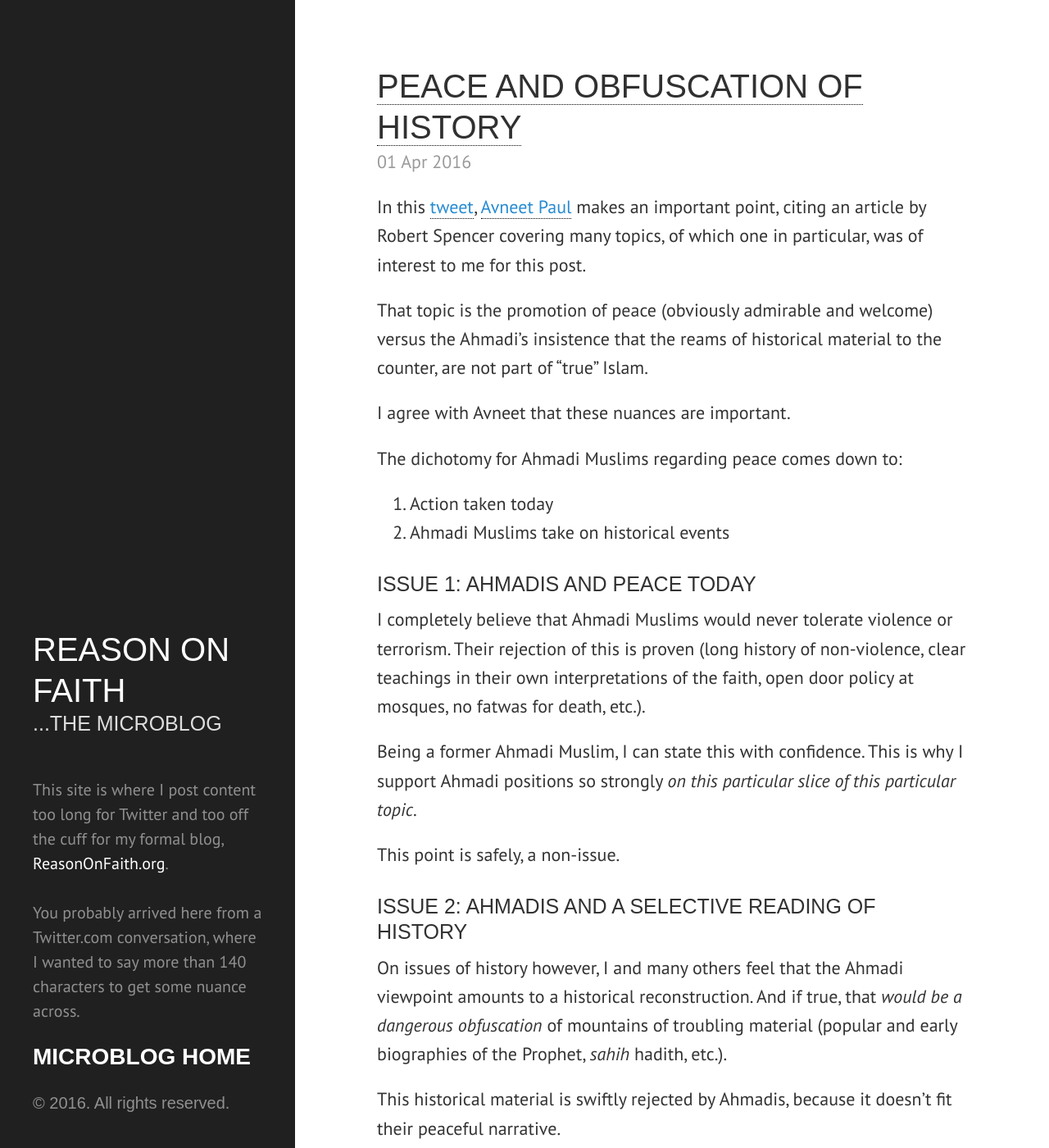
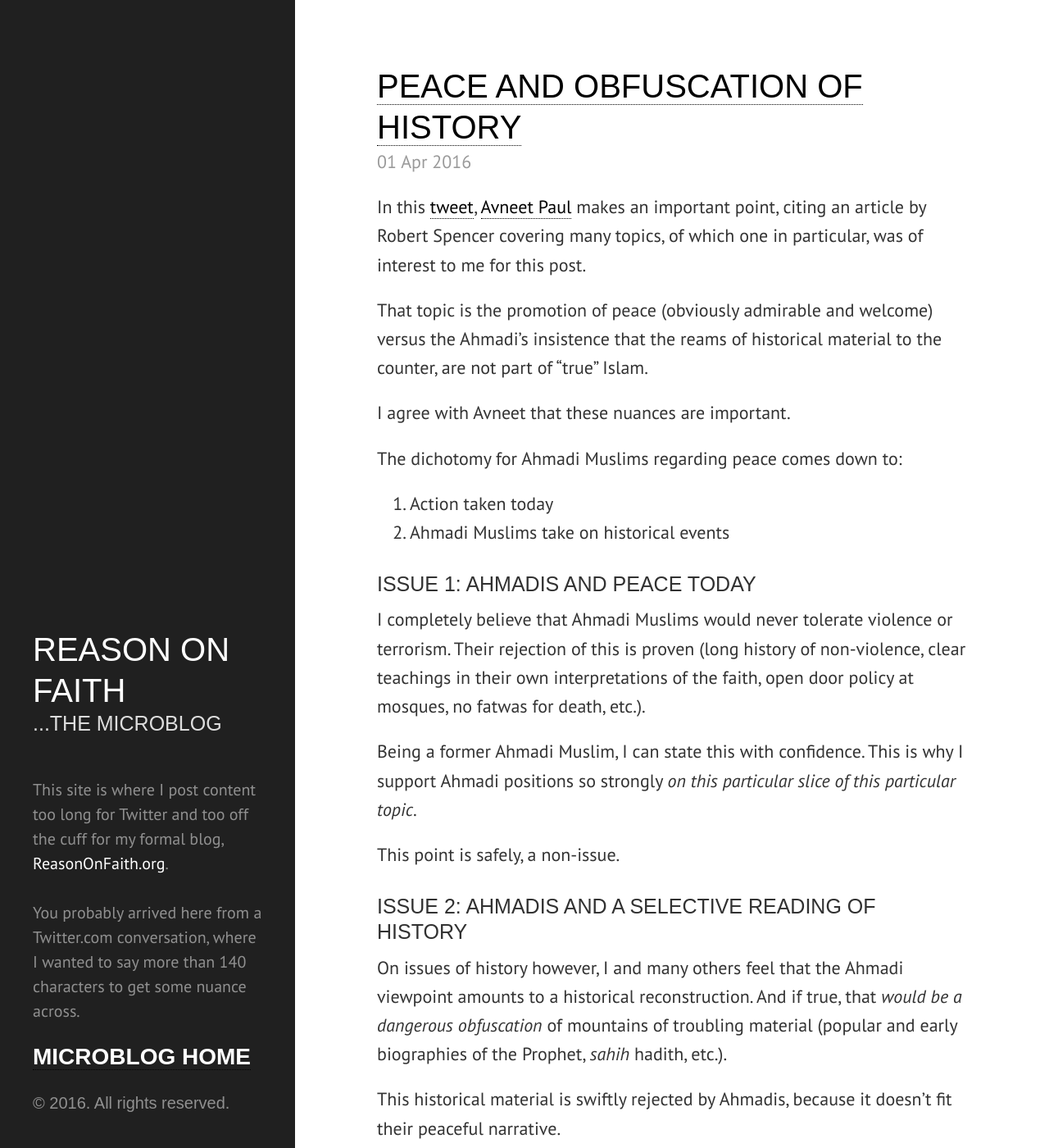
Before and after one commit to ReasonOnFaith/ReasonOnFaith.github.io, a Jekyll site: the page built from index.html, in a window 1280 px wide and 1400 px high. Shown: the whole window at 82% size. Built offline with Jekyll 4.4.1, drawn with Linux system fonts in a browser that asks for light colours; the list of posts is cut into pages by our own code.

Commit message:
no message

```diff
--- a/public/css/hyde.css
+++ b/public/css/hyde.css
@@ -106,17 +106,17 @@ html {
   display: block;
 }
 
-a.sidebar-nav-item {
+.sidebar-nav-item a {
   text-decoration: none;
   border-bottom: 1px black dotted;
 }
 
-a.sidebar-nav-item:hover {
+.sidebar-nav-item a:hover {
   text-decoration: none;
   border-bottom: 1px black dotted;
 }
 
-a.sidebar-nav-item:focus {
+.sidebar-nav-item a:focus {
   text-decoration: none;
   border-bottom: 1px blue dotted;
  }
--- a/public/css/poole.css
+++ b/public/css/poole.css
@@ -128,11 +128,13 @@ body div.post {
 
 body div.post a {
   text-decoration: none;
+  color: black;
   border-bottom: 1px black dotted;
 }
 
 body div.post a:hover {
   text-decoration: none;
+	color: #1c7fc5;
   border-bottom: 1px blue dotted;
 }
 
```
